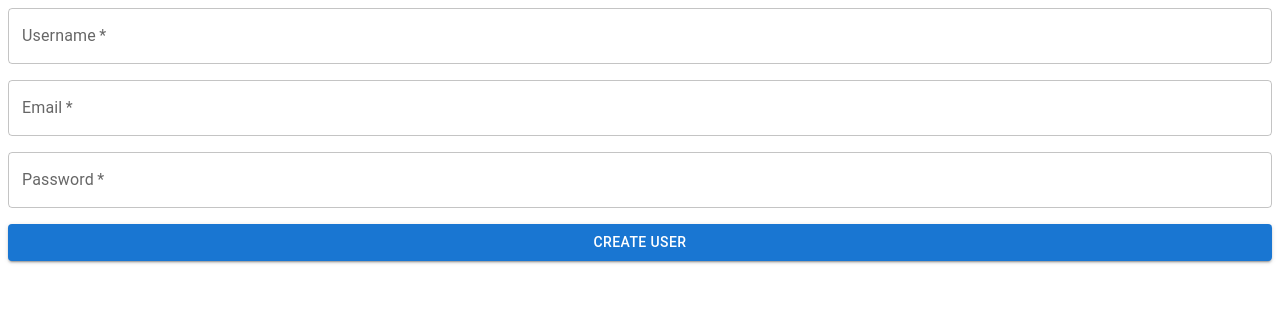
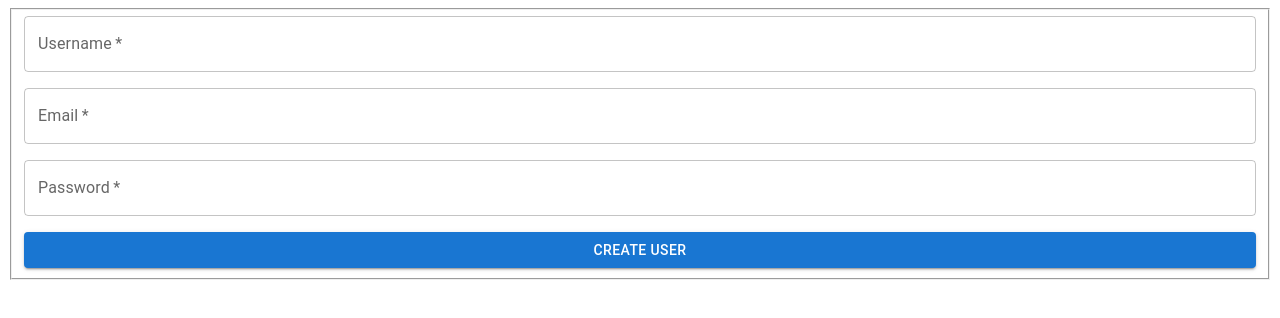
Before and after one commit to ChaseH88/Chirpy-Front-End, a React (Create React App) app: page /create-user in a window 1280 px wide. Shown: the top 318 px of the page. Built offline with nearby package versions, Linux system fonts and the light colour scheme.

Commit message:
update form to handle loading state

```diff
--- a/src/components/Form/Form.tsx
+++ b/src/components/Form/Form.tsx
@@ -26,9 +26,15 @@ export interface FormProps {
   inputs: FormInput[];
   submitText: string;
   onSubmit: (e: React.FormEvent) => void;
+  isLoading?: boolean;
 }
 
-const Form: React.FC<FormProps> = ({ inputs, submitText, onSubmit }) => {
+const Form: React.FC<FormProps> = ({
+  inputs,
+  submitText,
+  onSubmit,
+  isLoading,
+}) => {
   const renderInput = (input: FormInput, index: number) => {
     switch (input.type) {
       case 'select':
@@ -83,12 +89,14 @@ const Form: React.FC<FormProps> = ({ inputs, submitText, onSubmit }) => {
 
   return (
     <form onSubmit={onSubmit}>
-      <Box display="flex" flexDirection="column" gap={2}>
-        {inputs.map(renderInput)}
-        <Button type="submit" variant="contained" color="primary">
-          {submitText}
-        </Button>
-      </Box>
+      <fieldset disabled={isLoading}>
+        <Box display="flex" flexDirection="column" gap={2}>
+          {inputs.map(renderInput)}
+          <Button type="submit" variant="contained" color="primary">
+            {isLoading ? 'Loading...' : submitText}
+          </Button>
+        </Box>
+      </fieldset>
     </form>
   );
 };
```
